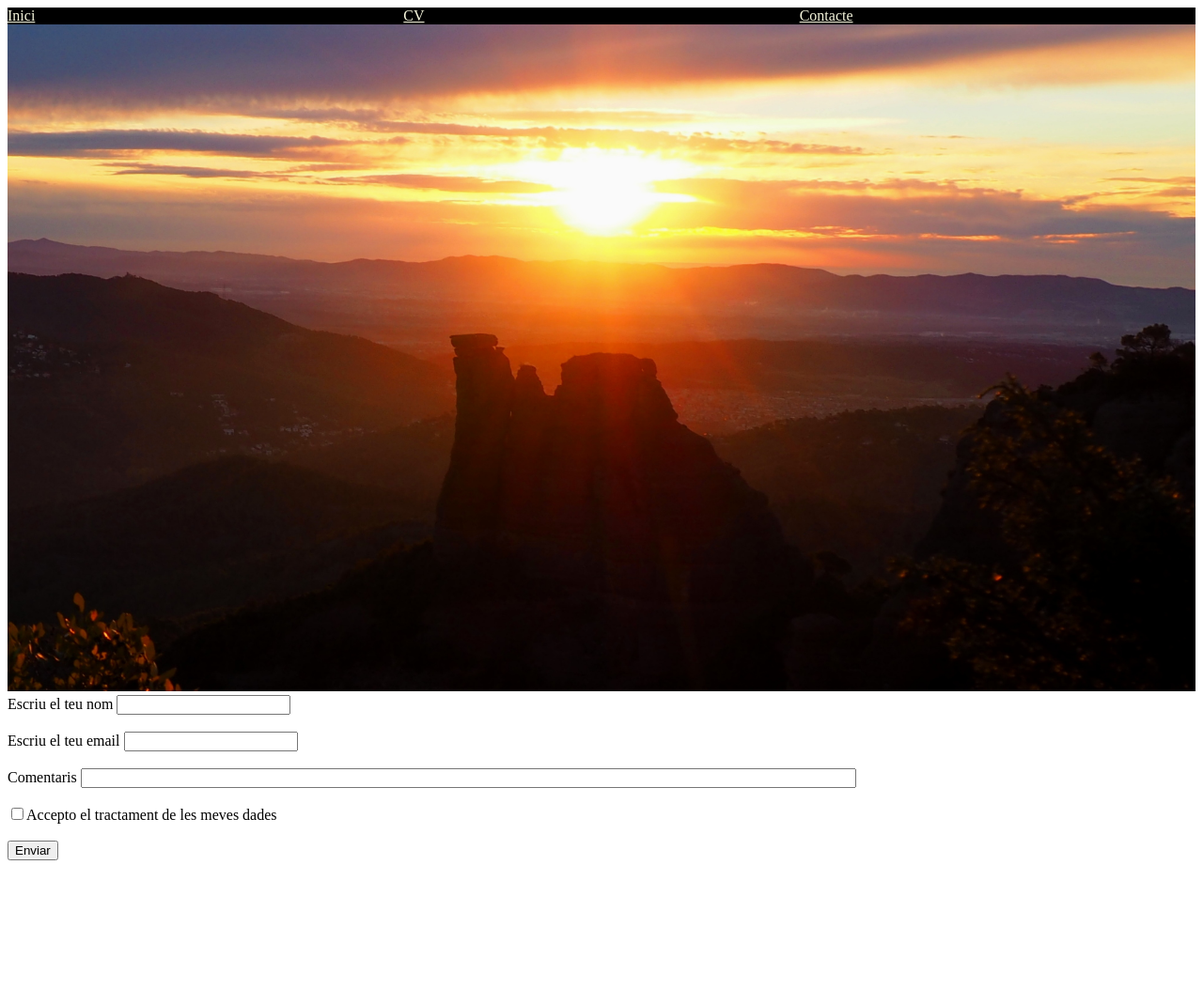
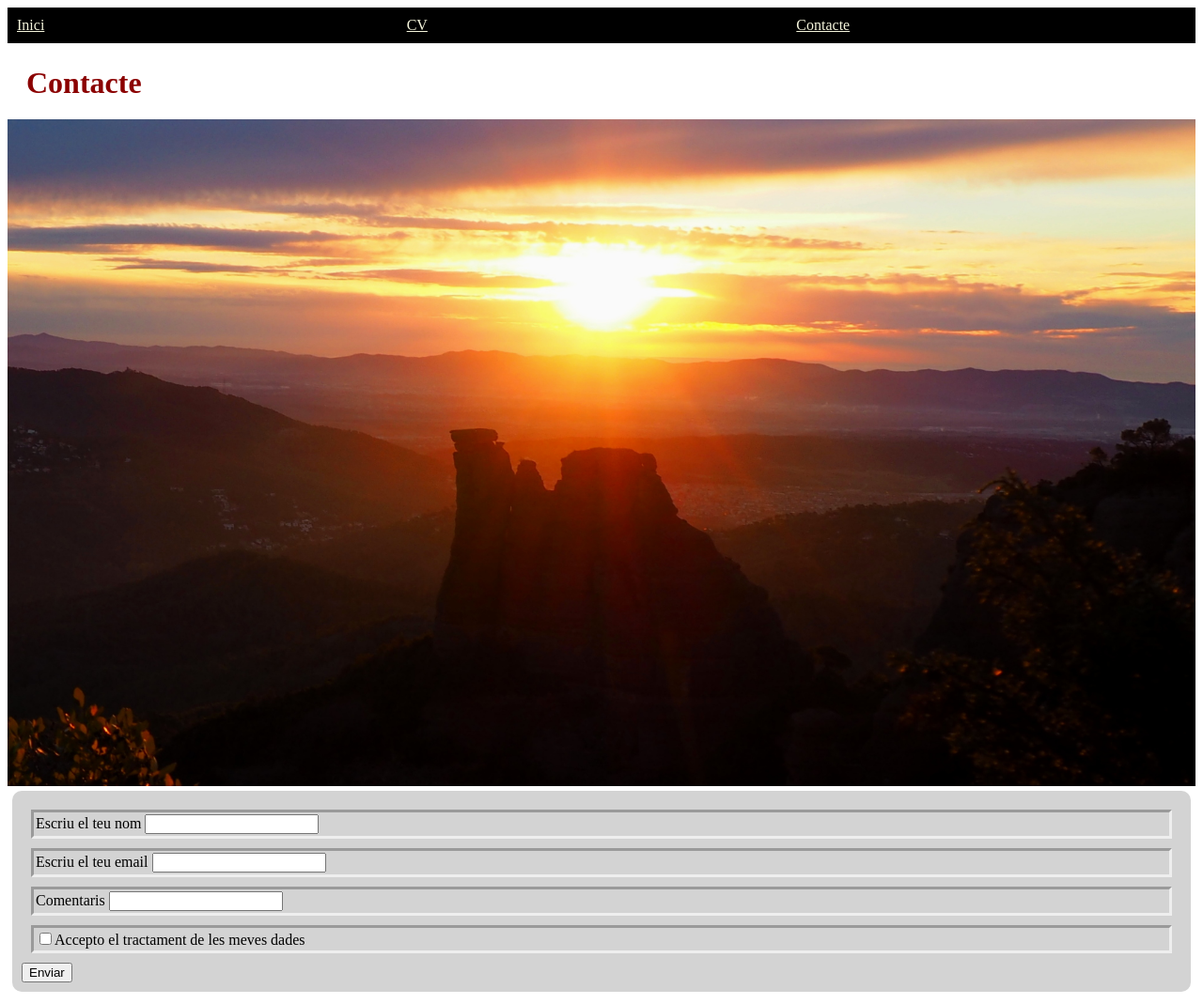
Before and after one commit to marcsamarra/Practica1, a plain HTML site: page contacte.html in a window 1280 px wide. Shown: the whole page at 94% size. Before the commit the page ends 924 px from the top, so only its background shows below. Drawn offline with Linux system fonts and the light colour scheme.

Commit message:
ampliar estils

```diff
--- a/contacte.html
+++ b/contacte.html
@@ -11,9 +11,7 @@
 
     <section id="menu" class="grid">
         <style>
-        a {
-            color :beige
-        }
+
         </style>
             <a href="index.html">Inici</a>
             <a href="cv.html">CV</a>
@@ -21,37 +19,37 @@
     </section>
 
 
+    <section class="cos">
+        <h1 class="titol">Contacte</h1>
         <div id="titol"></div>
-<img src="assets/imatges/sunrise.jpg"  alt="" width="100%">
+        <img src="assets/imatges/sunrise.jpg" alt="sortida de sol a muntanya" class="imatge" width="100%">
 
-<form action="">
+        <form action="" class="formulari">
 
-    <div>
+            <div class="camp">
                 <label for=”camp_nom”>Escriu el teu nom</label>
                 <input id=”camp_nom” type=”text”>
             </div>
-    <br>
-    <div>
+
+            <div class="camp">
                 <label for=”camp_email”>Escriu el teu email</label>
                 <input id=”camp_email” type=”text”>
             </div>
-<br>
-    <div>
+
+            <div class="camp">
                 <label for=”camp_comentaris”>Comentaris</label>
-        <span width="100">
-            <input id=”camp_comentaris” type="text" size="100"></div>
+                <span>
+                    <input id=”camp_comentaris” type="text"></div>
                 </span>
-<br>
-    <div>
 
-        <input id=”camp_email” type="checkbox" >Accepto el tractament de les meves dades</imput>
+            <div class="camp">
+                <input id=”camp_email” class="check" type="checkbox" >Accepto el tractament de les meves dades</input>
             </div>
-    <br>
+
 
             <button>Enviar</button>
         </form>
-
-
+    </section>
 
 </body>
 </html>
--- a/style.css
+++ b/style.css
@@ -1,7 +1,13 @@
 .titol {
     font-size: 2rem;
-    color: red;
+    color: darkred;
+    padding: 10px;
+    margin: 10px;
     }
+
+.subtitol {
+    color:darkcyan;
+}
 
 .grid {
 
@@ -9,6 +15,49 @@
     grid-template-columns: 1fr 1fr 1fr;
     background-color: black;
     color : white;
+    padding: 10px;
+    margin-bottom: 4px;
+}
 
+.bloc {
+    background-color: lightgray;
+    margin: 5px;
+    display: flexbox;
+    border: 1px;
+    border-radius: 10px;
+    padding: 20px;
+}
 
+.formulari {
+    background-color: lightgray;
+    padding: 10px;
+    margin: 5px;
+    border: 1px;
+    border-radius: 10px;
+    display: flexbox;
 }
+
+.camp {
+    margin: 10px;
+    padding: 2px;
+    border-style:inset;
+}
+
+.taula {
+    width: 100%;
+    border-style :none;
+    background-color: lightcyan
+}
+
+.cos {
+    display: grid;
+}
+
+.imatge {
+    height: 1fr;
+    align-content:center;
+}
+
+.grid a {
+    color :beige
+}
```
Also changed, not shown: cv.html (+13 -14 lines), index.html (+6 -14 lines). Lines whose indentation alone changed are shown as unchanged.
